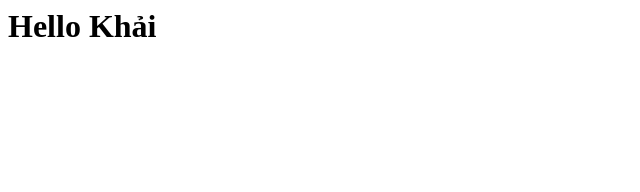
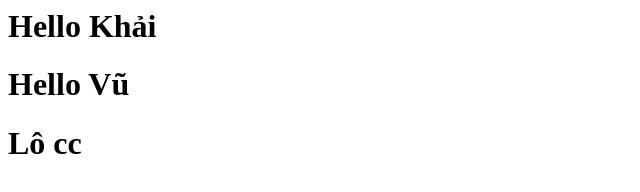
Before and after one commit to TranNguyenVu74123/Project-ASP.NET-CORE, a plain HTML site: page index.html in a window 1280 px wide. Shown: the whole page, without its empty margins (0-640 px from the left). Drawn offline with Linux system fonts and the light colour scheme.

Commit message:
Update index.html

```diff
--- a/index.html
+++ b/index.html
@@ -1 +1,3 @@
 <h1>Hello Khải</h1>
+<h1>Hello Vũ</h1>
+<h1>Lô cc</h1>
```
